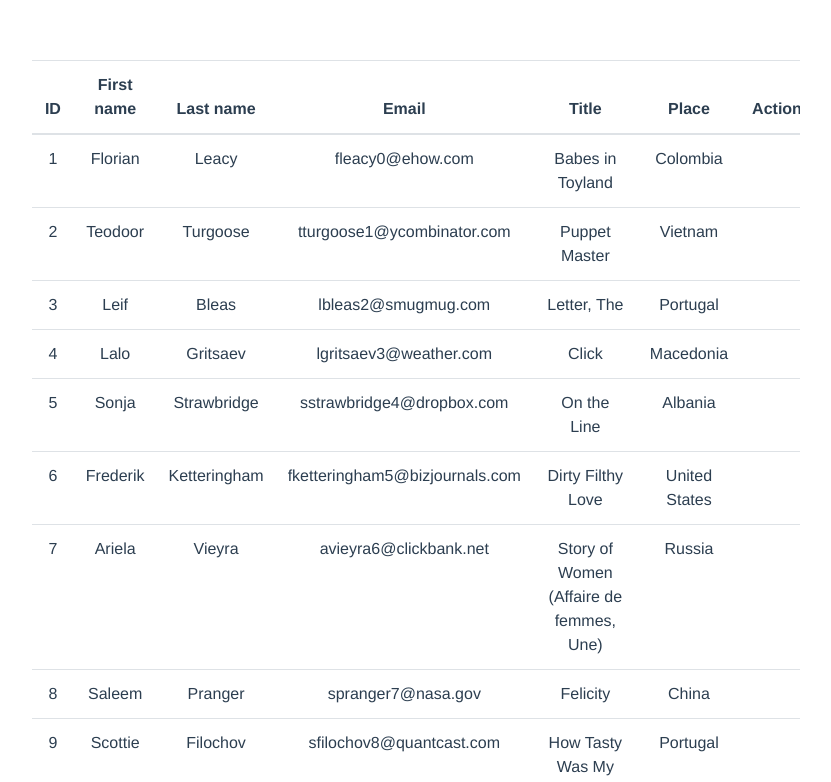
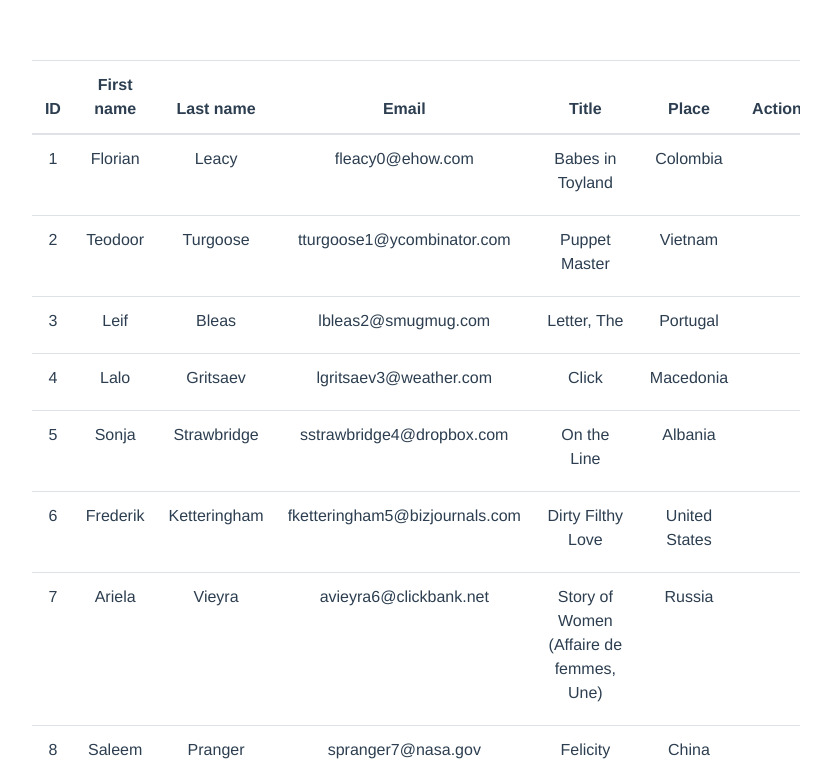
Before and after one commit to Onesime/InterventionTable, a Vue app: page /#/ in a window 1280 px wide. Shown: the top 782 px of the page, without its empty margins (224-1055 px from the left). Built offline with nearby package versions, Linux system fonts and the light colour scheme.

Commit message:
Ajout édition des rows

```diff
--- /dev/null
+++ b/src/components/EditRow.vue
@@ -0,0 +1,35 @@
+<template>
+    <td>
+        <div v-show="!isEditing" v-on:dblclick="onDblClick()"><label>{{ value }}</label></div>
+        <input v-show="isEditing"
+               v-model="value"
+               v-on:focusout="isDone()"
+               v-on:keyup.enter="isDone()"
+               v-on:keyup.esc="isDone()">
+    </td>
+</template>
+
+<script>
+
+export default {
+    name: 'EditRow',
+    props: [
+        'name', 'value', 'row', 'onSubmit'
+    ],
+    data: function() {
+        return {
+            isEditing: false
+        }
+    },
+    methods: {
+        onDblClick: function() {
+            this.isEditing = true;
+        },
+        isDone: function() {
+            this.isEditing = false;
+            this.onSubmit(this.name, this.value, this.row);
+        }
+    }
+}
+
+</script>
--- a/src/components/Row.vue
+++ b/src/components/Row.vue
@@ -1,22 +1,52 @@
 <template>
     <tr>
         <td>{{ row.id}}</td>
-        <td>{{ row.first_name}}</td>
-        <td>{{ row.last_name}}</td>
-        <td>{{ row.email}}</td>
-        <td>{{ row.title}}</td>
-        <td>{{ row.place}}</td>
+        <EditRow
+            name="first_name"
+            :value="row.first_name"
+            :row="row"
+            :onSubmit="onSubmit"></EditRow>
+        <EditRow
+                name="last_name"
+                :value="row.last_name"
+                :row="row"
+                :onSubmit="onSubmit"></EditRow>
+        <EditRow
+                name="email"
+                :value="row.email"
+                :row="row"
+                :onSubmit="onSubmit"></EditRow>
+        <EditRow
+                name="title"
+                :value="row.title"
+                :row="row"
+                :onSubmit="onSubmit"></EditRow>
+        <EditRow
+                name="place"
+                :value="row.place"
+                :row="row"
+                :onSubmit="onSubmit"></EditRow>
         <td></td>
     </tr>
 </template>
 
 <script>
 
+import EditRow from './EditRow.vue'
+
 export default {
     name: 'Row',
     props: [
         'row'
     ],
+    methods: {
+        onSubmit: function(name, value, row) {
+            row[name] = value;
+        }
+    },
+    components: {
+        EditRow: EditRow
+    }
 }
 
 </script>
```
